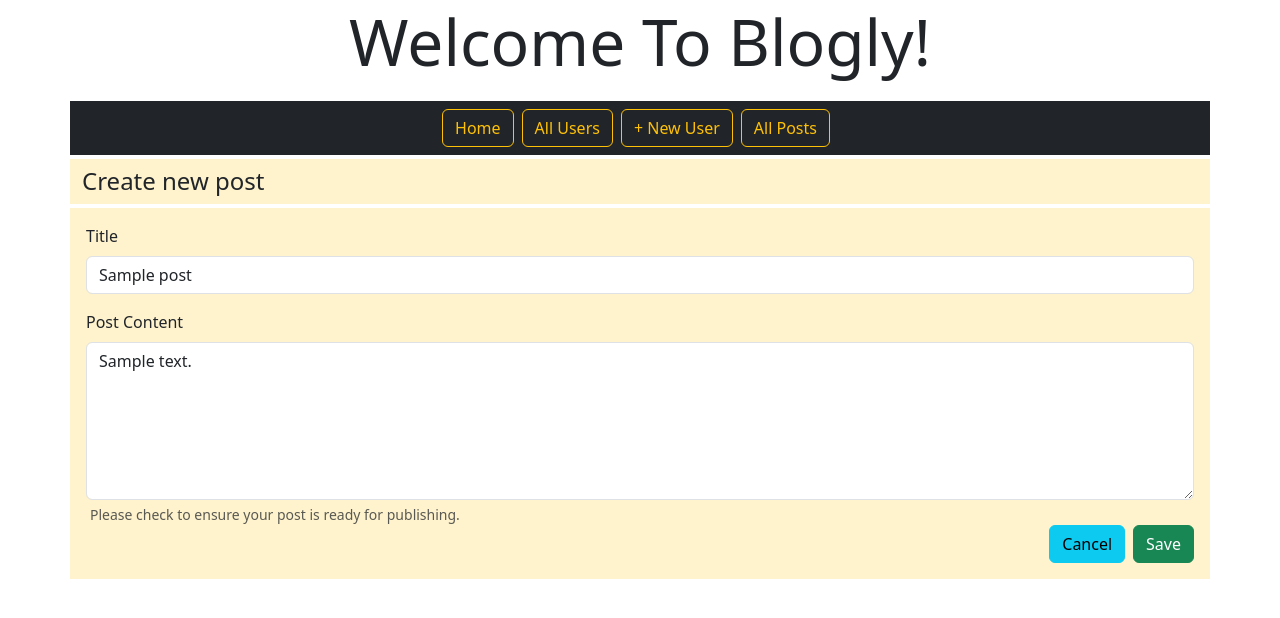
After one commit to samiesmilz/blogly, a Flask app: page /posts/1/edit in a window 1280 px wide. The commit adds this page. Shown: the top 618 px of the page. Run offline with Flask 3, Linux system fonts and the light colour scheme; tables that the repository leaves empty hold one stand-in row (values such as "Sample post").

Commit message:
Add Post model

```diff
--- a/app.py
+++ b/app.py
@@ -2,7 +2,7 @@
 
 from flask import request
 from flask import Flask, redirect, flash, render_template, request, abort
-from models import db, connect_db, User
+from models import db, connect_db, User, Post
 
 app = Flask(__name__, static_folder='static')
 app.config['SECRET_KEY'] = 'devwoof0700'
@@ -89,3 +89,74 @@ def delete_user(user_id):
         return redirect("/users")
     else:
         abort(404)
+
+
+# Routes for posts
+
+@app.route("/posts")
+def get_posts():
+    """ Retrieve and show all posts in database """
+    posts = Post.query.all()
+    return render_template("posts.html", posts=posts)
+
+
+@app.route("/users/<int:user_id>/posts/new")
+def show_new_post_form(user_id):
+    """ Display form to create a new post for user"""
+    user = User.query.get(user_id)
+    return render_template("add_post.html", user=user)
+
+
+@app.route("/users/<int:user_id>/posts/new", methods=['POST'])
+def create_post(user_id):
+
+    title = request.form.get("title")
+    content = request.form.get("content")
+    post = Post(title=title, content=content, user_id=user_id)
+
+    db.session.add(post)
+    db.session.commit()
+
+    return redirect(f"/users/{user_id}")
+
+
+@app.route("/posts/<int:post_id>")
+def show_post(post_id):
+    """ Display edit post form """
+    post = Post.query.get(post_id)
+    return render_template("post.html", post=post)
+
+
+@app.route("/posts/<int:post_id>/edit")
+def edit_post_form(post_id):
+    """ Display edit post form """
+    post = Post.query.get(post_id)
+    return render_template("edit_post.html", post=post)
+
+
+@app.route("/posts/<int:post_id>/edit", methods=['POST'])
+def update_post(post_id):
+    """ Edit post in database """
+
+    post = Post.query.get(post_id)
+    post.title = request.form.get("title")
+    post.content = request.form.get("content")
+
+    db.session.add(post)
+    db.session.commit()
+
+    return redirect("/posts")
+
+
+@app.route("/posts/<int:post_id>/delete", methods=['POST'])
+def delete_post(post_id):
+    """ Delete user post"""
+
+    post = Post.query.get(post_id)
+
+    if post:
+        db.session.delete(post)
+        db.session.commit()
+        return redirect("/posts")
+    else:
+        abort(404)
--- a/templates/base.html
+++ b/templates/base.html
@@ -20,6 +20,30 @@
       <p class="{{category}}">{{msg}}</p>
       {% endfor %}
     </section>
-    {% endif %} {% endwith %} {% block content %} {% endblock %}
+    {% endif %} {% endwith %}
+    <div class="container-fluid border-warning-subtle text-bg-warning-subtle p-1">
+      <h1 class="display-3 text-center">Welcome To Blogly!</h1>
+    </div>
+    <div class="container-fluid mt-2 d-flex justify-content-center">
+      <div class="container d-flex justify-content-center bg-dark p-2">
+        <a href="/"><button type="button" class="btn btn-outline-warning me-2">
+            Home
+          </button></a>
+        <a href="/users"><button type="button" class="btn btn-outline-warning me-2">
+            All Users
+          </button></a>
+        </button>
+        <a href="/users/new"><button type="button" class="btn btn-outline-warning me-2">
+            + New User
+          </button></a>
+          <a href="/posts"><button type="button" class="btn btn-outline-warning me-2">
+            All Posts
+          </button></a>
+      </div>
+    </div>
+
+
+    {% block content %} {% endblock %}
+
   </body>
 </html>
--- /dev/null
+++ b/templates/edit_post.html
@@ -0,0 +1,48 @@
+{% extends 'base.html' %} {% block title %} Blogly {% endblock %} {% block logo
+%} [ BLOGLY ] {% endblock %} {% block content %}
+
+<div class="container-fluid mt-1 d-flex justify-content-center">
+  <div class="container d-flex bg-warning-subtle pt-2">
+    <h4 class="text-center">Create new post</h4>
+  </div>
+</div>
+<div class="container-fluid mt-1 d-flex justify-content-center">
+  <div class="container bg-warning-subtle p-3">
+    <form action="/posts/{{post.id}}/edit" method="post">
+      <div class="mb-3">
+        <label for="title" class="form-label">Title</label>
+        <input
+          type="text"
+          class="form-control"
+          id="title"
+          name="title"
+          placeholder="Please enter the post title"
+          value="{{ post.title }}"
+        />
+      </div>
+      <div class="mb-1">
+        <label for="content" class="form-label">Post Content</label>
+        <textarea
+          class="form-control"
+          id="content"
+          name="content"
+          placeholder="Please enter your post content here"
+          rows="6"
+        >
+{{ post.content }}
+        </textarea>
+      </div>
+      <div id="urlHelp" class="form-text">
+        <span class="p-1">
+          Please check to ensure your post is ready for publishing.</span
+        >
+      </div>
+      <div class="d-flex justify-content-end">
+        <button type="button" class="btn btn-info me-2">Cancel</button>
+        <button type="submit" class="btn btn-success">Save</button>
+      </div>
+    </form>
+  </div>
+</div>
+
+{% endblock %}
```
Also changed, not shown: models.py (+16 -0 lines), seed.py (+71 -17 lines), templates/add_post.html (added, +50 -0 lines), templates/edit_user.html (+29 -22 lines), templates/form.html (+29 -23 lines), templates/index.html (+1 -17 lines), templates/post.html (added, +35 -0 lines), templates/posts.html (added, +51 -0 lines), templates/user.html (+51 -31 lines), templates/users.html (+31 -28 lines).
